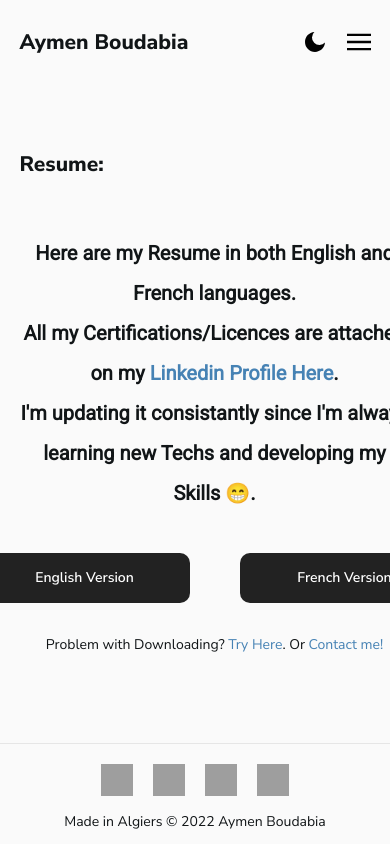
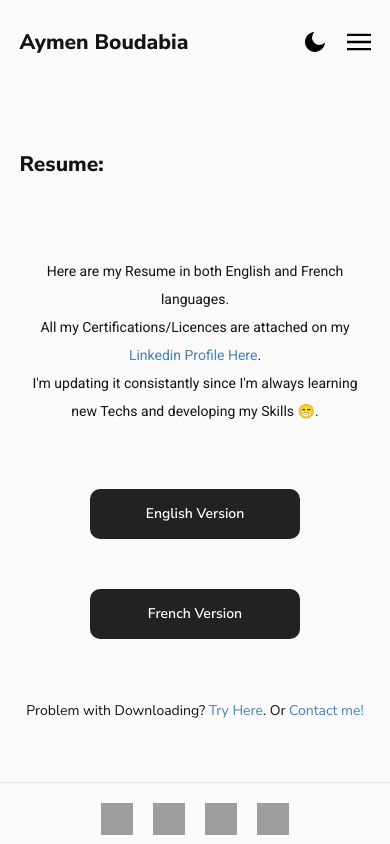
Before and after one commit to Aymenfisher/portfolio, a React (Create React App) app: page /resume in a window 390 px wide. Built offline with nearby package versions, Linux system fonts and the light colour scheme; grey boxes are pictures that could not be loaded.

Commit message:
responsive design for resume page

```diff
--- a/src/components/resume/ResumePage.js
+++ b/src/components/resume/ResumePage.js
@@ -13,7 +13,6 @@ export const ResumePage = () => {
 
     return (
         <main className="resume-page">
-            <section className="resume">
                 <h2 className="resume-title">Resume:</h2>
                 <p className="resume-description">
                     Here are my Resume in both English and French languages.<br />
@@ -26,8 +25,6 @@ export const ResumePage = () => {
                 </div>
                 <p className="error-message">Problem with Downloading? <a style={{ color: 'steelblue' }} href={resumeLink.drive} rel='noreferrer' target='_blank'>Try Here</a>. Or <Link style={{ color: 'steelblue' }} to='/contact'>Contact me!</Link> </p>
 
-            </section>
-
         </main>
     )
 }
--- a/src/components/resume/resumePageStyles.css
+++ b/src/components/resume/resumePageStyles.css
@@ -1,4 +1,5 @@
 .resume-page{
+    box-sizing: border-box;
     display: flex;
     flex-direction: column;
     gap: 50px;
@@ -6,31 +7,48 @@
     padding: 0 5vw;
 }
 
-.resume{
-    display: flex;
-    flex-direction: column;
-    gap: 20px;
-    align-items: center;
-}
+
 
 .resume-title{
     align-self: flex-start;
 }
 
 .resume-description{
+    width: 100%;
     text-align: center;
     font-family: 'Roboto',sans-serif;
-    font-weight: 600;
-    font-size: 20px;
+    font-weight: 400;
     line-height: 2;
 }
 
 
 .resume-links{
+    width: 100%;
     display: flex;
+    justify-content: center;
     gap: 50px;
 }
+
+
 
 .link-button{ /* already styled from homepage */
     width: 200px;
 }
+
+.error-message{
+    text-align: center;
+}
+
+@media screen and (max-width:500px) {
+    .resume-links{
+        flex-direction: column;
+        align-items: center;
+    }
+
+
+
+    .link-button{ /* already styled from homepage */
+        width: 200px;
+    }
+
+}
--- a/src/features/projects/cards/projectsStyles.css
+++ b/src/features/projects/cards/projectsStyles.css
@@ -12,7 +12,7 @@
 .projects-text {
     align-self: center;
     font-family: 'Roboto', sans-serif;
-    line-height: 30px;
+    line-height: 2;
     text-align-last: center;
     width: fit-content;
     padding: 2vh 2vw;
```
